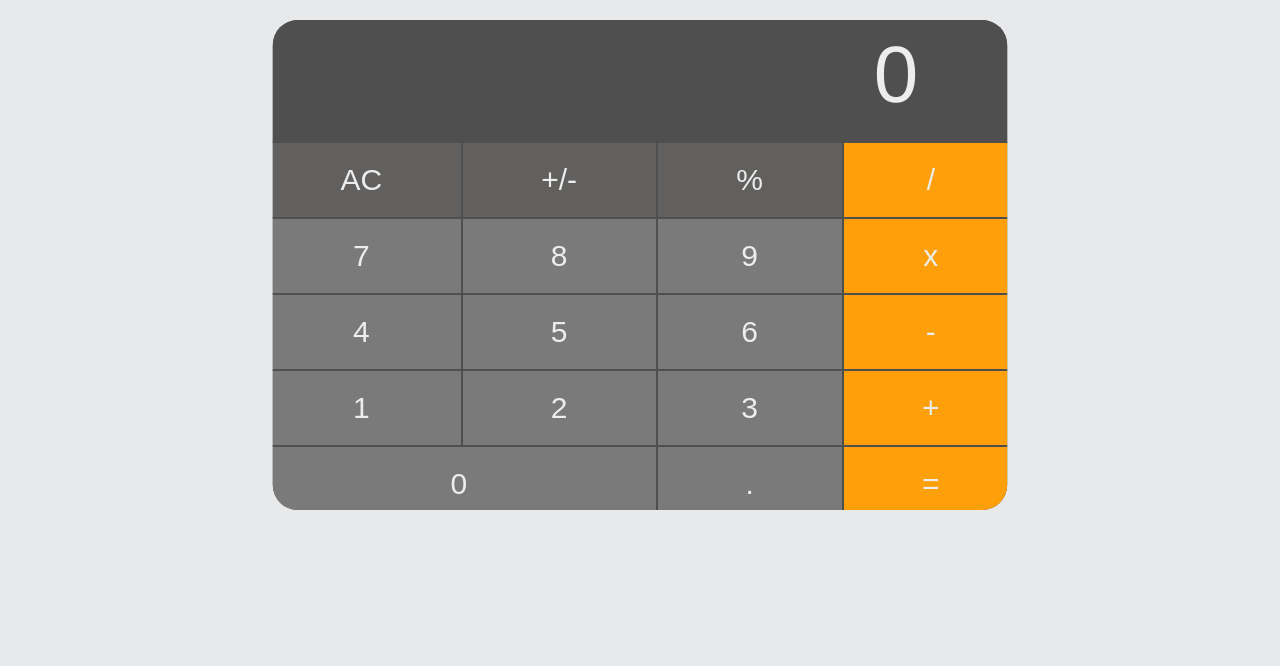
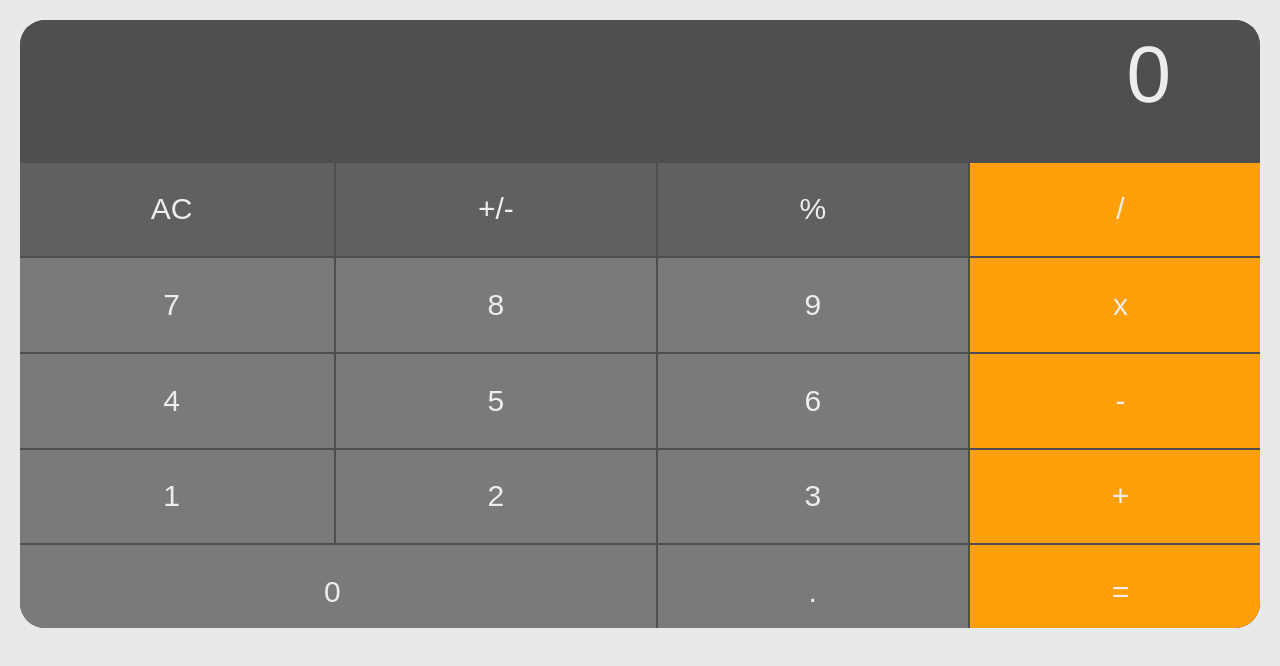
Before and after one commit to felipebrendel/vue-calculator, a Vue app: page / in a window 1280 px wide. Shown: the top 666 px of the page. Built offline with nearby package versions, Linux system fonts and the light colour scheme.

Commit message:
fix aspect ratio

```diff
--- a/src/App.vue
+++ b/src/App.vue
@@ -144,7 +144,6 @@ body {
   margin-top: 60px;
   position: relative;
   margin: auto;
-  width: 60%;
 }
 .grid-container {
   display: grid;
@@ -152,6 +151,7 @@ body {
   background-color: #504E4F;
   clip-path: inset(12px round 25px);
   -webkit-clip-path: inset(12px round 25px);
+  aspect-ratio: 2 / 1;
 }
 .grid-item {
   color: #EDEDED;
```
